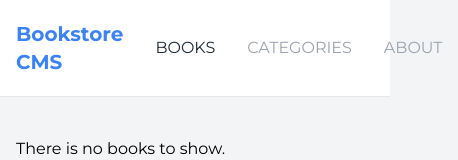
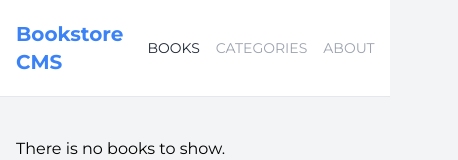
Before and after one commit to ahangarha/MV-Bookstore, a React (Create React App) app: page / in a window 390 px wide. Shown: the top 160 px of the page, 458 px wide, since content can reach past the window. Built offline with nearby package versions, Linux system fonts and the light colour scheme; no server answers.

Commit message:
reduce size and spacing of header menu in smaller screen

```diff
--- a/src/components/Header.js
+++ b/src/components/Header.js
@@ -2,7 +2,7 @@ import React from 'react';
 import { NavLink } from 'react-router-dom';
 
 const generateNavLinkStyle = ({ isActive }) => {
-  const baseNavLinkStyle = 'p-4 inline-block text-gray-400 hover:text-gray-800';
+  const baseNavLinkStyle = 'text-sm md:text-base px-2 py-4 md:p-4 inline-block text-gray-400 hover:text-gray-800';
   const activeStyle = isActive ? 'text-gray-800' : '';
   return `${baseNavLinkStyle} ${activeStyle}`;
 };
```
